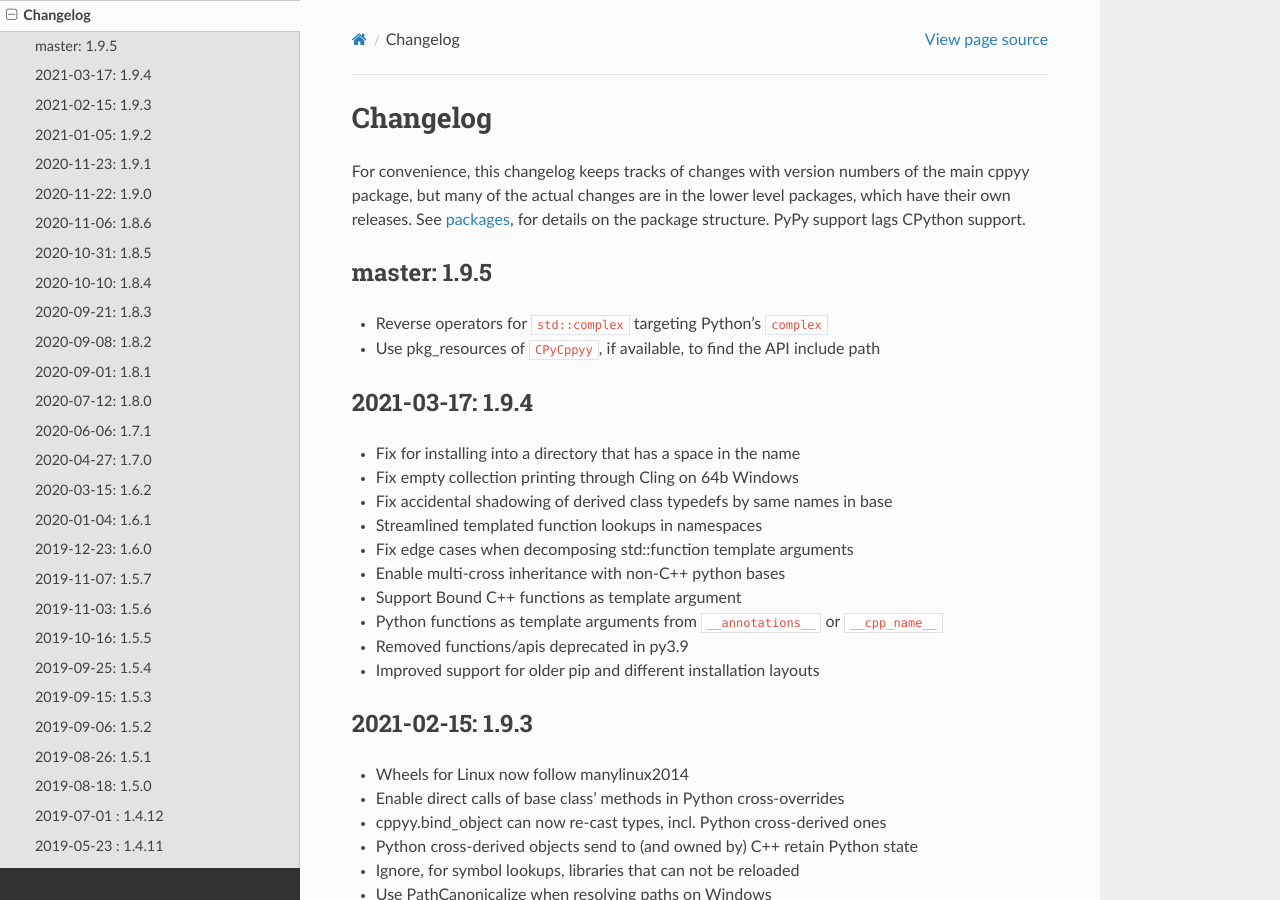
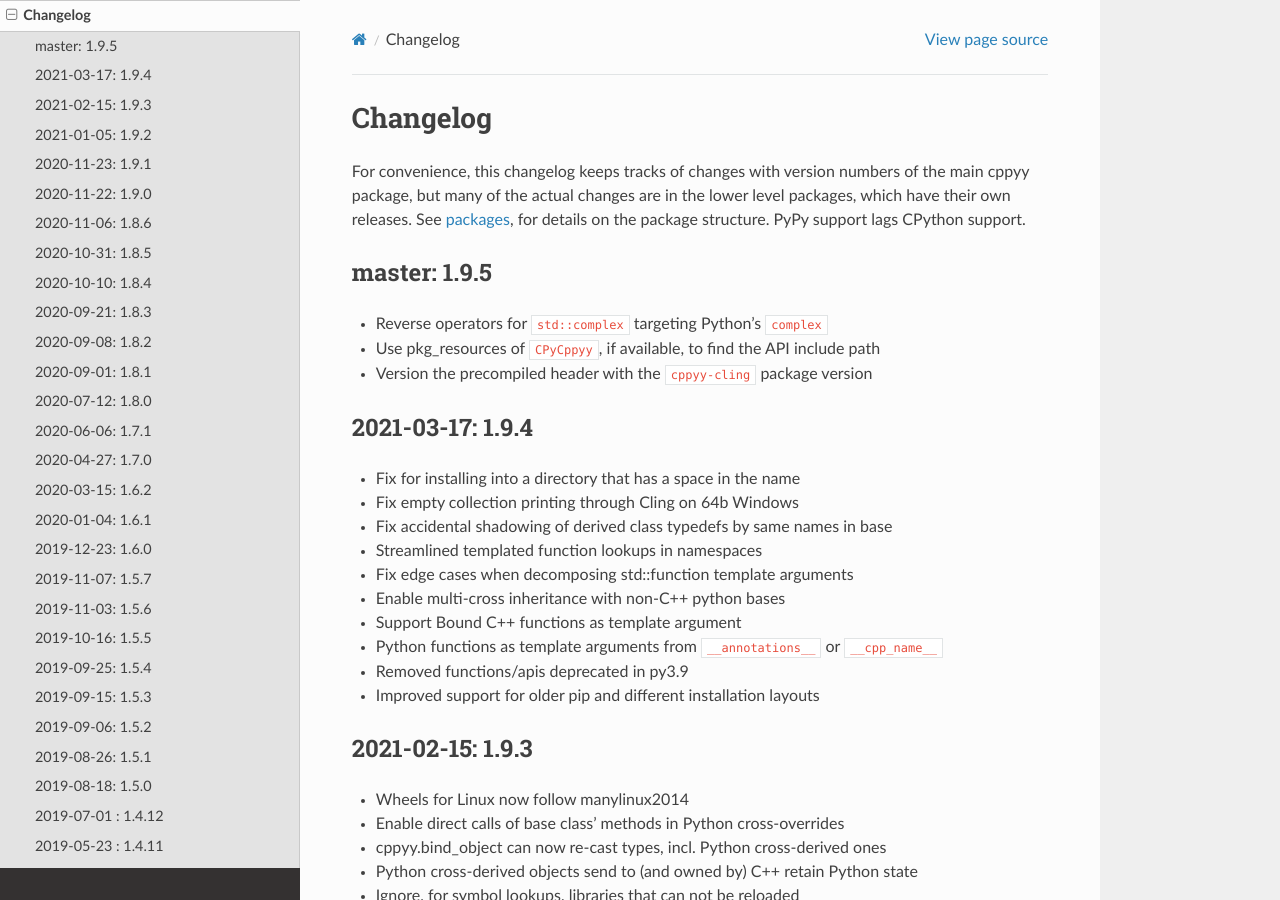
Before and after one commit to wlav/cppyy, a Sphinx documentation site: the page built from doc/source/changelog.rst, in a window 1280 px wide and 900 px high. Built offline with Sphinx 7.4.7 and the Read the Docs theme 2.0.0, drawn with Linux system fonts in a browser that asks for light colours.

Commit message:
Version the precompiled header with the cppyy-cling package version

```diff
--- a/doc/source/changelog.rst
+++ b/doc/source/changelog.rst
@@ -15,6 +15,7 @@ master: 1.9.5
 
 * Reverse operators for ``std::complex`` targeting Python's ``complex``
 * Use pkg_resources of ``CPyCppyy``, if available, to find the API include path
+* Version the precompiled header with the ``cppyy-cling`` package version
 
 
 2021-03-17: 1.9.4
```
